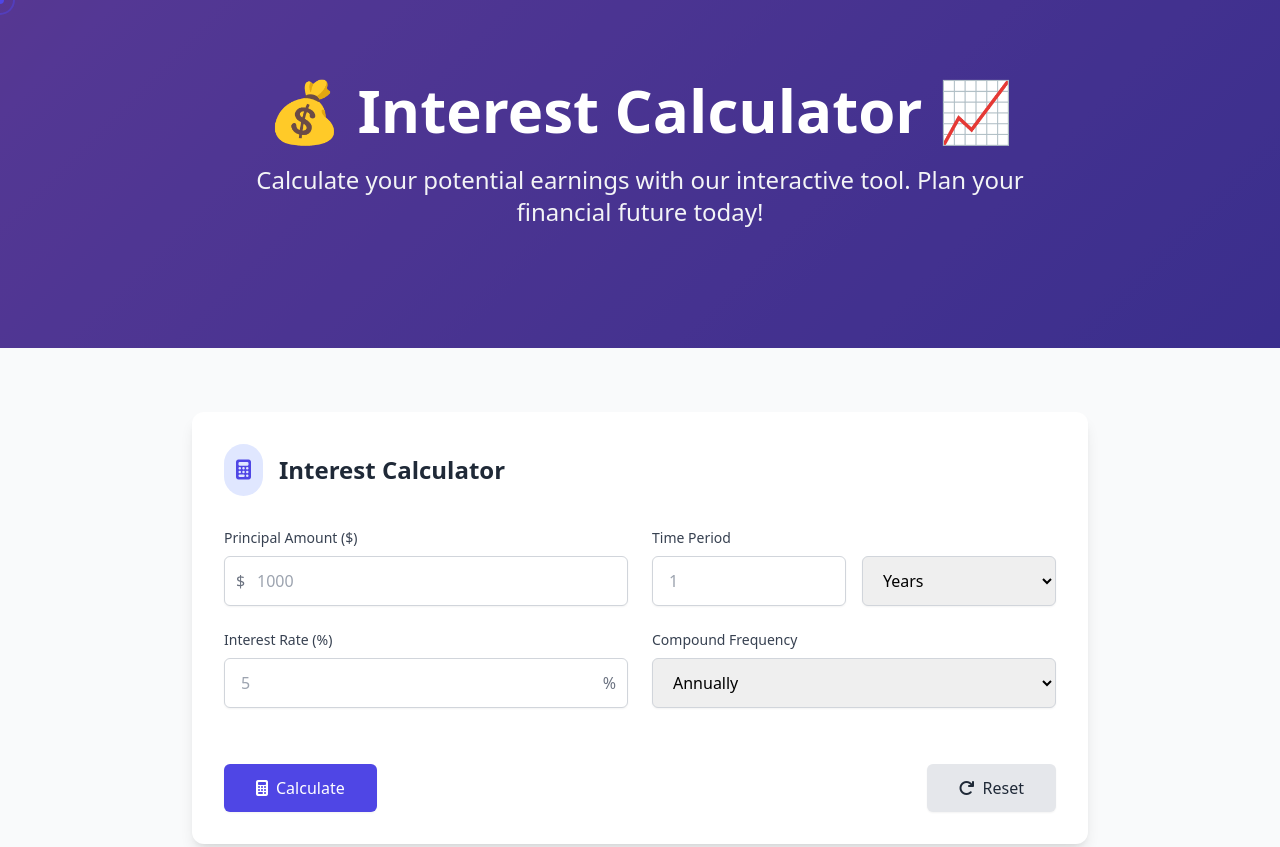
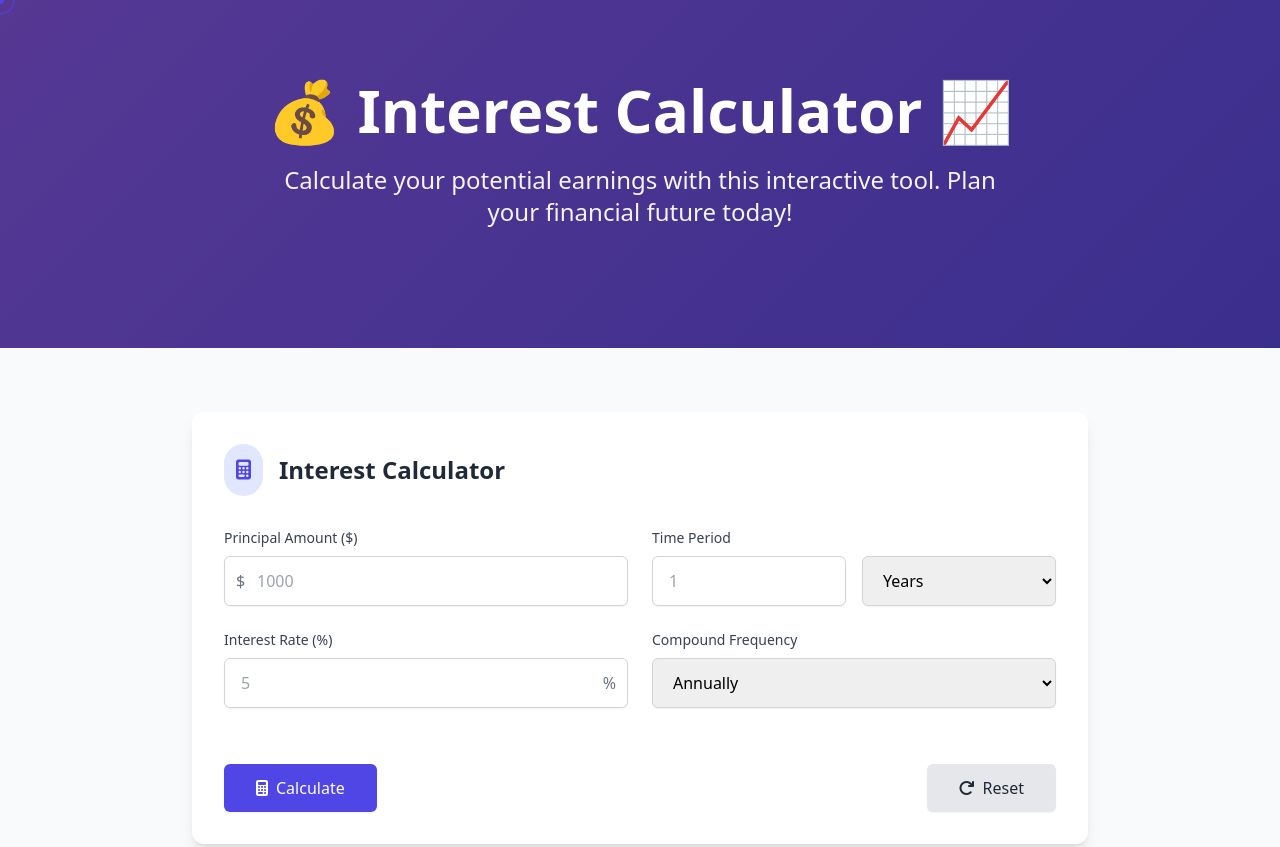
Before and after one commit to spazz92/Interest-Calc, a plain HTML site: page index.html in a window 1280 px wide. Shown: the top 847 px of the page. Drawn offline with nearby package versions, Linux system fonts and the light colour scheme.

Commit message:
Update index.html

```diff
--- a/index.html
+++ b/index.html
@@ -114,7 +114,7 @@
                     <span class="inline-block transform hover:scale-110 transition duration-300">📈</span>
                 </h1>
                 <p class="text-xl md:text-2xl text-gray-100 mb-10 max-w-3xl mx-auto">
-                    Calculate your potential earnings with our interactive tool. Plan your financial future today!
+                    Calculate your potential earnings with this interactive tool. Plan your financial future today!
                 </p>
             </div>
         </div>
```
